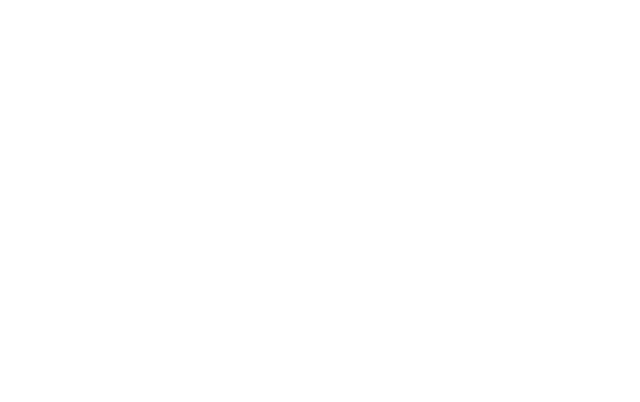
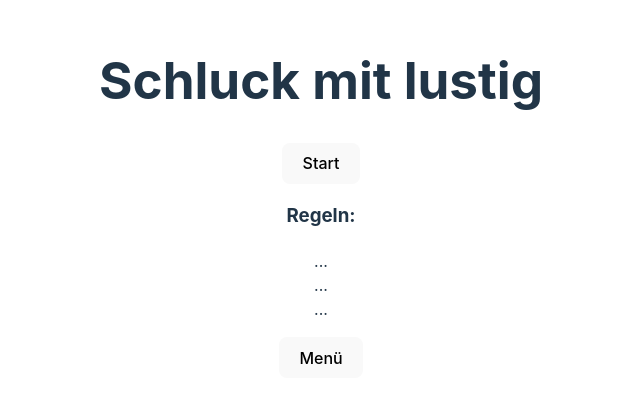
Before and after one commit to robbdouglas/drinking-game, a React (Vite) app: page / in a window 1280 px wide. Shown: the part 202-604 px from the top of the page, without its empty margins (319-959 px from the left). Built offline with nearby package versions, Linux system fonts and the light colour scheme.

Commit message:
create basic LandingPage

```diff
--- a/src/App.jsx
+++ b/src/App.jsx
@@ -1,9 +1,12 @@
 import "./App.css";
+import LandingPage from "./components/LandingPage";
 
 function App() {
-  return <>
-
-  </>;
+  return (
+    <>
+      <LandingPage />
+    </>
+  );
 }
 
 export default App;
--- /dev/null
+++ b/src/components/LandingPage.jsx
@@ -0,0 +1,16 @@
+function LandingPage() {
+  return (
+    <div>
+      <h1>Schluck mit lustig</h1>
+      <button>Start</button>
+      <h3>Regeln:</h3>
+      <ul style={{ listStyleType: "none", padding: 0 }}>
+        <li>...</li>
+        <li>...</li>
+        <li>...</li>
+      </ul>
+      <button>Menü</button>
+    </div>
+  );
+}
+export default LandingPage;
```
